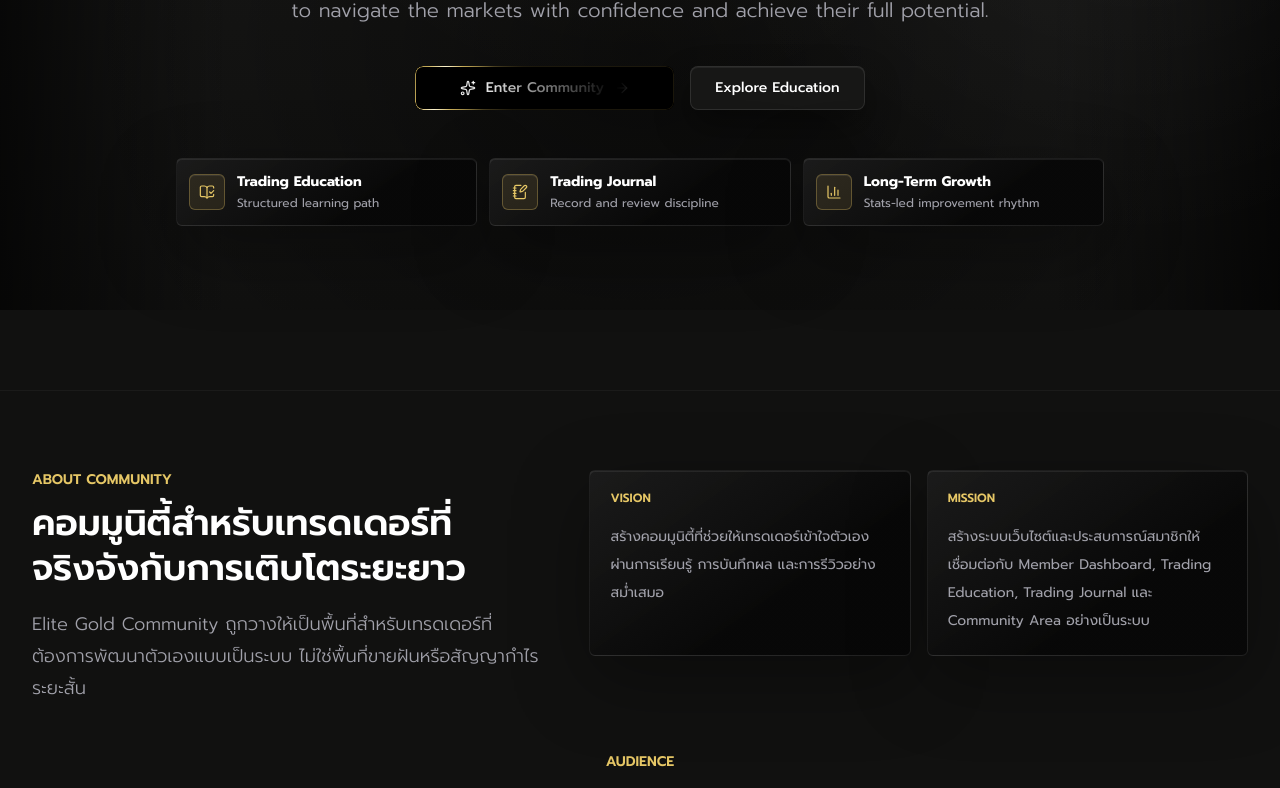
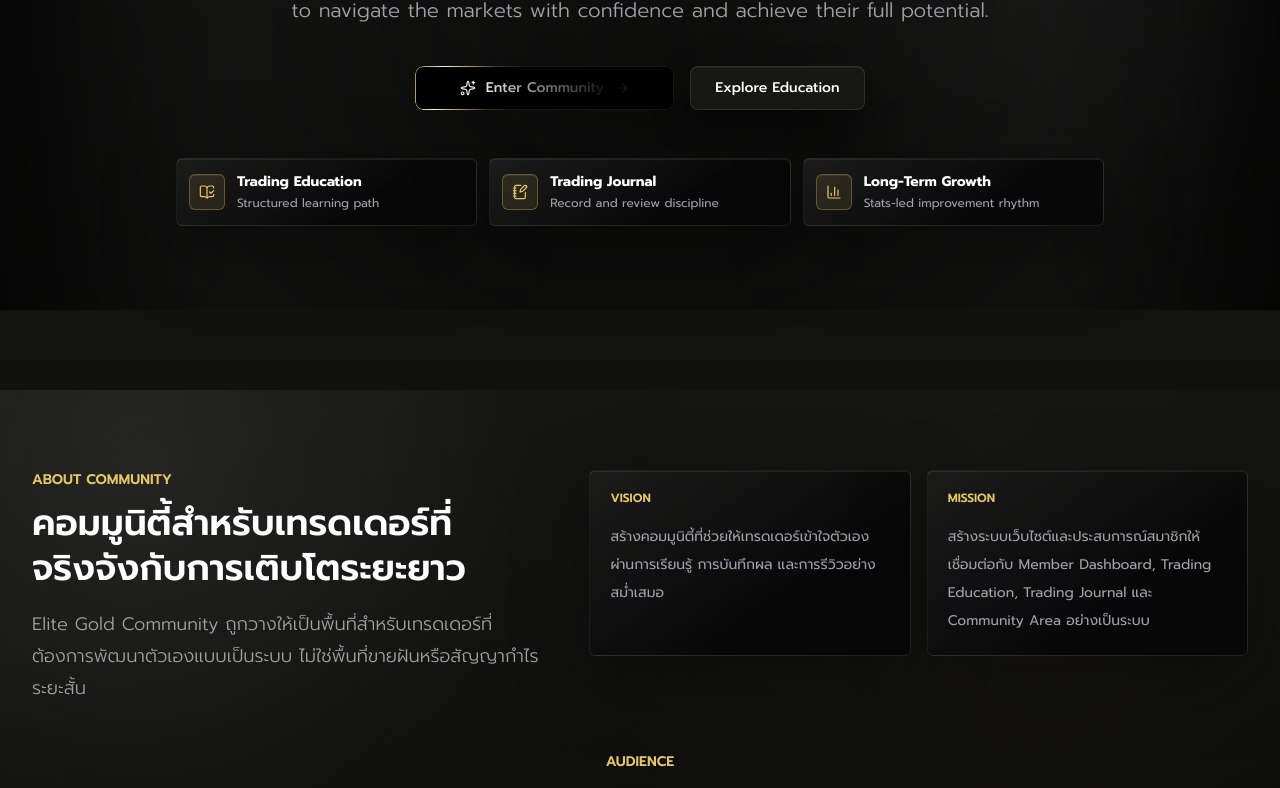
Before and after one commit to khunpoom-glitch/elite-gold-website, a Next.js app: page / in a window 1280 px wide. Shown: the part 490-1278 px from the top of the page. Built offline with nearby package versions, Linux system fonts and the light colour scheme; no server answers.

Commit message:
Revert "fix: lock home background layer"
This reverts commit 396a652673be077a9c26e8ca58622e4890fcef46.

```diff
--- a/src/app/globals.css
+++ b/src/app/globals.css
@@ -106,7 +106,7 @@
 
 html:has(.elite-home-shell),
 body:has(.elite-home-shell) {
-  background: #111110;
+  background: #1d1d1c;
 }
 
 a {
@@ -721,7 +721,10 @@
   position: relative;
   isolation: isolate;
   overflow: visible;
-  background: #111110;
+  background:
+    radial-gradient(circle at 18% 4.5rem, rgba(246, 227, 163, 0.085), transparent 25rem),
+    radial-gradient(circle at 88% 18rem, rgba(255, 255, 255, 0.045), transparent 28rem),
+    linear-gradient(180deg, #1d1d1c 0%, #171716 28rem, #111110 54rem, #050505 100%);
 }
 
 .elite-home-shell::before,
@@ -746,12 +749,9 @@
 
 .elite-home-shell::after {
   background:
-    radial-gradient(circle at 18% 4.5rem, rgba(246, 227, 163, 0.085), transparent 25rem),
-    radial-gradient(circle at 88% 18rem, rgba(255, 255, 255, 0.045), transparent 28rem),
     radial-gradient(ellipse at 50% 0%, rgba(246, 227, 163, 0.055), transparent 30rem),
     radial-gradient(ellipse at 50% 34rem, rgba(0, 0, 0, 0.5), transparent 36rem),
-    linear-gradient(90deg, rgba(0, 0, 0, 0.68), transparent 18%, transparent 82%, rgba(0, 0, 0, 0.7)),
-    linear-gradient(180deg, #1d1d1c 0%, #171716 28rem, #111110 54rem, #050505 100%);
+    linear-gradient(90deg, rgba(0, 0, 0, 0.68), transparent 18%, transparent 82%, rgba(0, 0, 0, 0.7));
 }
 
 .elite-home-shell > * {
@@ -797,14 +797,65 @@
 }
 
 .elite-home-section {
-  background: transparent;
+  --home-section-grid-opacity: 0.48;
+  --home-section-grid-size: 4.5rem;
+  background:
+    radial-gradient(ellipse at 14% -6%, rgba(255, 255, 255, 0.05), transparent 24rem),
+    radial-gradient(circle at 88% 20%, rgba(246, 227, 163, 0.026), transparent 28rem),
+    linear-gradient(180deg, rgba(23, 23, 22, 0.92), rgba(10, 10, 9, 0.96));
   border-top: 0;
   border-bottom: 0;
-  box-shadow: inset 0 1px 0 rgba(255, 255, 255, 0.045);
+  box-shadow: none;
+}
+
+#about-community.elite-home-section {
+  --home-section-grid-opacity: 0.42;
+  background:
+    radial-gradient(ellipse at 11% 6%, rgba(255, 255, 255, 0.062), transparent 25rem),
+    radial-gradient(circle at 82% 18%, rgba(246, 227, 163, 0.026), transparent 29rem),
+    linear-gradient(162deg, rgba(25, 25, 24, 0.94), rgba(9, 9, 8, 0.98) 58%, rgba(18, 18, 17, 0.96));
+}
+
+#trading-education.elite-home-section {
+  --home-section-grid-opacity: 0.52;
+  --home-section-grid-size: 4rem;
+  background:
+    radial-gradient(ellipse at 50% -4%, rgba(246, 227, 163, 0.042), transparent 28rem),
+    radial-gradient(circle at 8% 44%, rgba(255, 255, 255, 0.035), transparent 24rem),
+    linear-gradient(180deg, rgba(14, 14, 13, 0.98), rgba(24, 24, 23, 0.93) 44%, rgba(7, 7, 7, 0.98));
+}
+
+#membership.elite-home-section {
+  --home-section-grid-opacity: 0.36;
+  --home-section-grid-size: 5.25rem;
+  background:
+    radial-gradient(ellipse at 86% 8%, rgba(246, 227, 163, 0.058), transparent 27rem),
+    radial-gradient(circle at 18% 78%, rgba(255, 255, 255, 0.028), transparent 25rem),
+    linear-gradient(143deg, rgba(8, 8, 7, 0.99), rgba(24, 23, 20, 0.94) 46%, rgba(5, 5, 5, 0.99));
+}
+
+#faq.elite-home-section {
+  --home-section-grid-opacity: 0.32;
+  --home-section-grid-size: 5rem;
+  background:
+    radial-gradient(ellipse at 20% 12%, rgba(255, 255, 255, 0.038), transparent 26rem),
+    radial-gradient(ellipse at 76% 72%, rgba(246, 227, 163, 0.024), transparent 24rem),
+    linear-gradient(180deg, rgba(20, 20, 19, 0.96), rgba(6, 6, 6, 0.99) 72%);
 }
 
 .elite-home-section::before {
-  content: none;
+  content: "";
+  position: absolute;
+  inset: 0;
+  z-index: 0;
+  pointer-events: none;
+  background:
+    linear-gradient(90deg, rgba(255, 255, 255, 0.018) 1px, transparent 1px),
+    linear-gradient(180deg, rgba(255, 255, 255, 0.014) 1px, transparent 1px);
+  background-size: var(--home-section-grid-size) var(--home-section-grid-size);
+  -webkit-mask-image: linear-gradient(180deg, rgba(0, 0, 0, 0.42), transparent 62%);
+  mask-image: linear-gradient(180deg, rgba(0, 0, 0, 0.42), transparent 62%);
+  opacity: var(--home-section-grid-opacity);
 }
 
 .elite-home-section > * {
@@ -814,8 +865,10 @@
 
 .elite-public-footer {
   border-top: 0;
-  background: transparent;
-  box-shadow: inset 0 1px 0 rgba(255, 255, 255, 0.045);
+  background:
+    radial-gradient(ellipse at 16% 0%, rgba(255, 255, 255, 0.028), transparent 24rem),
+    linear-gradient(180deg, rgba(6, 6, 6, 0.99), rgba(23, 23, 22, 0.96) 8rem, rgba(23, 23, 22, 0.96));
+  box-shadow: none;
 }
 
 .elite-home-card {
```
